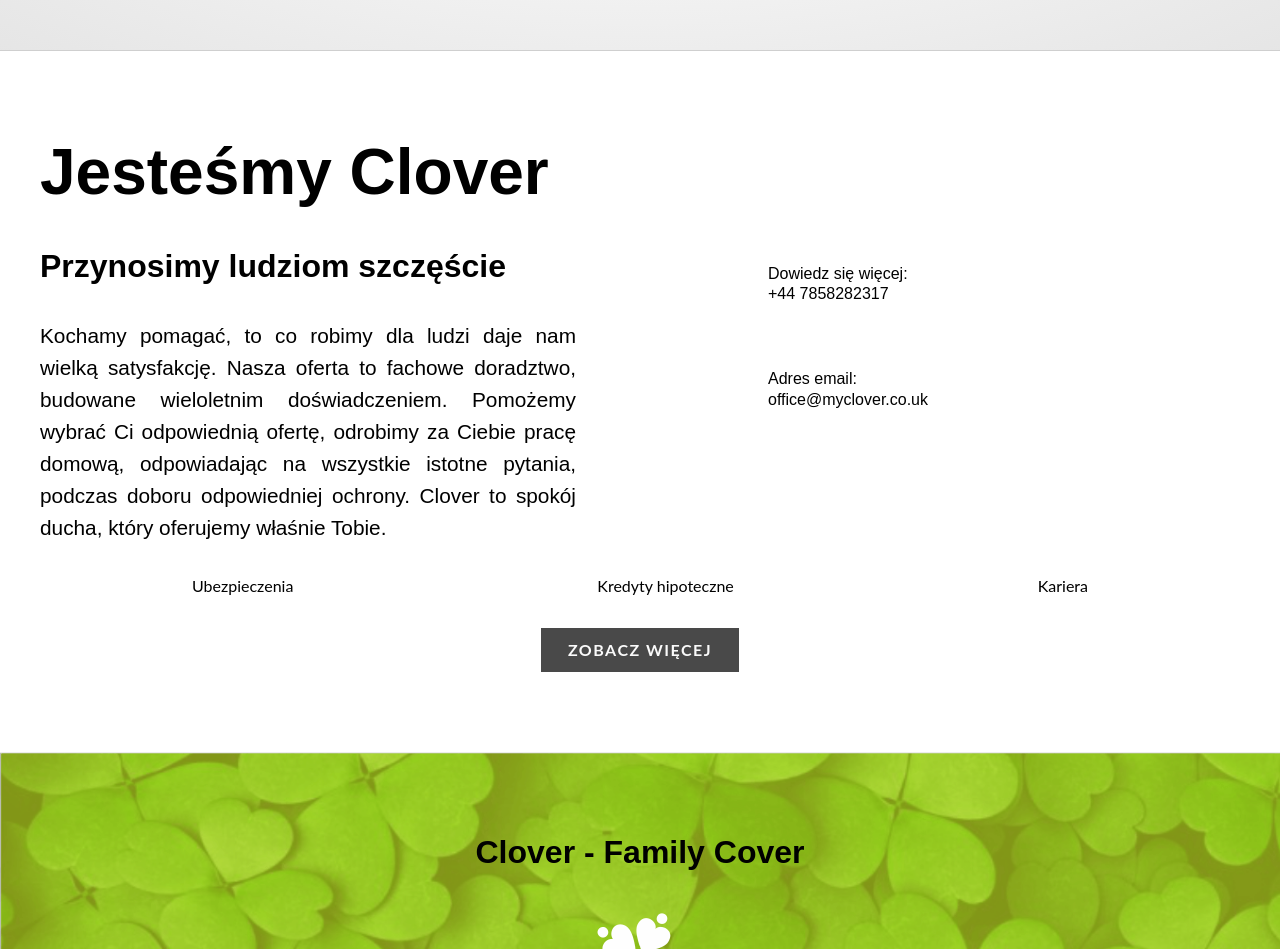
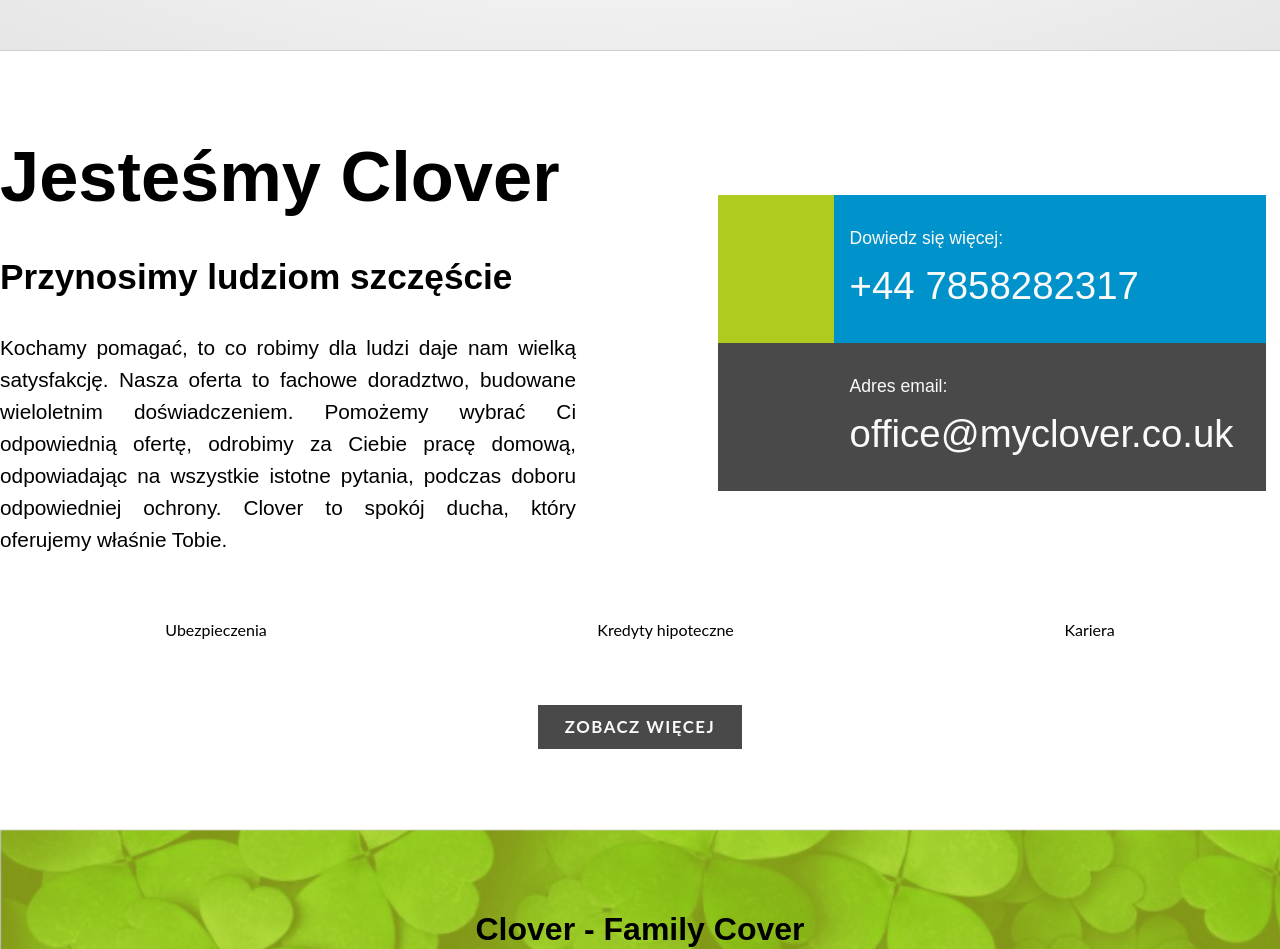
Before and after one commit to TZ-fn/MyClover, a React (Vite) app: page / in a window 1280 px wide. Shown: the part 540-1489 px from the top of the page. Built offline with nearby package versions, Linux system fonts and the light colour scheme; a web font is replaced by a local one.

Commit message:
feat: add more details and styling

```diff
--- a/src/components/AboutSection/AboutSection.module.scss
+++ b/src/components/AboutSection/AboutSection.module.scss
@@ -3,8 +3,8 @@
   flex-direction: column;
   align-items: center;
   justify-content: center;
-  gap: 2rem;
-  max-width: 75rem;
+  gap: 4rem;
+  max-width: 80rem;
   margin: 5rem auto;
 }
 
@@ -14,11 +14,11 @@
 }
 
 .header {
-  font-size: 4rem;
+  font-size: 4.4rem;
 }
 
 .subHeader {
-  font-size: 2rem;
+  font-size: 2.2rem;
 }
 
 .mainInfo,
@@ -51,13 +51,49 @@
   align-items: flex-start;
   justify-content: center;
   font-family: "Cabin", sans-serif;
+  font-size: 2.4rem;
+  color: var(--white);
+}
+
+.contactDataContainer {
+  width: 100%;
+  display: flex;
+  align-items: flex-start;
+  justify-content: center;
+}
+
+.phoneIconContainer,
+.emailIconContainer {
+  height: 100%;
+  width: 20%;
+}
+
+.phoneIconContainer {
+  background-color: var(--accent-color-green);
+}
+
+.emailIconContainer {
+  background-color: var(--dark-grey);
+}
+
+.dataLabel {
+  font-size: 1.1rem;
+  margin-bottom: 0.7rem;
 }
 
 .phoneContainer,
 .emailContainer {
   min-height: 4rem;
-  padding: 2rem 4rem;
-  width: 100%;
+  padding: 2rem 1rem;
+  width: 75%;
+}
+
+.phoneContainer {
+  background-color: var(--accent-color-blue);
+}
+
+.emailContainer {
+  background-color: var(--dark-grey);
 }
 
 .iconsContainer {
@@ -67,7 +103,7 @@
 
 .actionButton {
   padding: 0.7rem 1.7rem;
-  font-size: 1rem;
+  font-size: 1.05rem;
   color: var(--white);
   background-color: var(--dark-grey);
   text-transform: uppercase;
--- a/src/components/AboutSection/AboutSection.tsx
+++ b/src/components/AboutSection/AboutSection.tsx
@@ -14,17 +14,25 @@ export default function AboutSection() {
           <h4 className={styles.subHeader}>{aboutSectionTranslation.subHeader}</h4>
           <p className={styles.mainText}>{aboutSectionTranslation.mainText}</p>
         </div>
+
         <div className={styles.contactData}>
-          <div className={styles.phoneContainer}>
-            <p>{aboutSectionTranslation.learnMore}</p>
-            <a>+44 7858282317</a>
+          <div className={styles.contactDataContainer}>
+            <div className={styles.phoneIconContainer}></div>
+            <div className={styles.phoneContainer}>
+              <p className={styles.dataLabel}>{aboutSectionTranslation.learnMore}</p>
+              <a>+44 7858282317</a>
+            </div>
           </div>
-          <div className={styles.emailContainer}>
-            <p>{aboutSectionTranslation.emailAddress}</p>
-            <a>office@myclover.co.uk</a>
+          <div className={styles.contactDataContainer}>
+            <div className={styles.emailIconContainer}></div>
+            <div className={styles.emailContainer}>
+              <p className={styles.dataLabel}>{aboutSectionTranslation.emailAddress}</p>
+              <a>office@myclover.co.uk</a>
+            </div>
           </div>
         </div>
       </div>
+
       <div className={styles.iconsContainer}>
         <div>
           <p>{aboutSectionTranslation.iconInsurances}</p>
```
